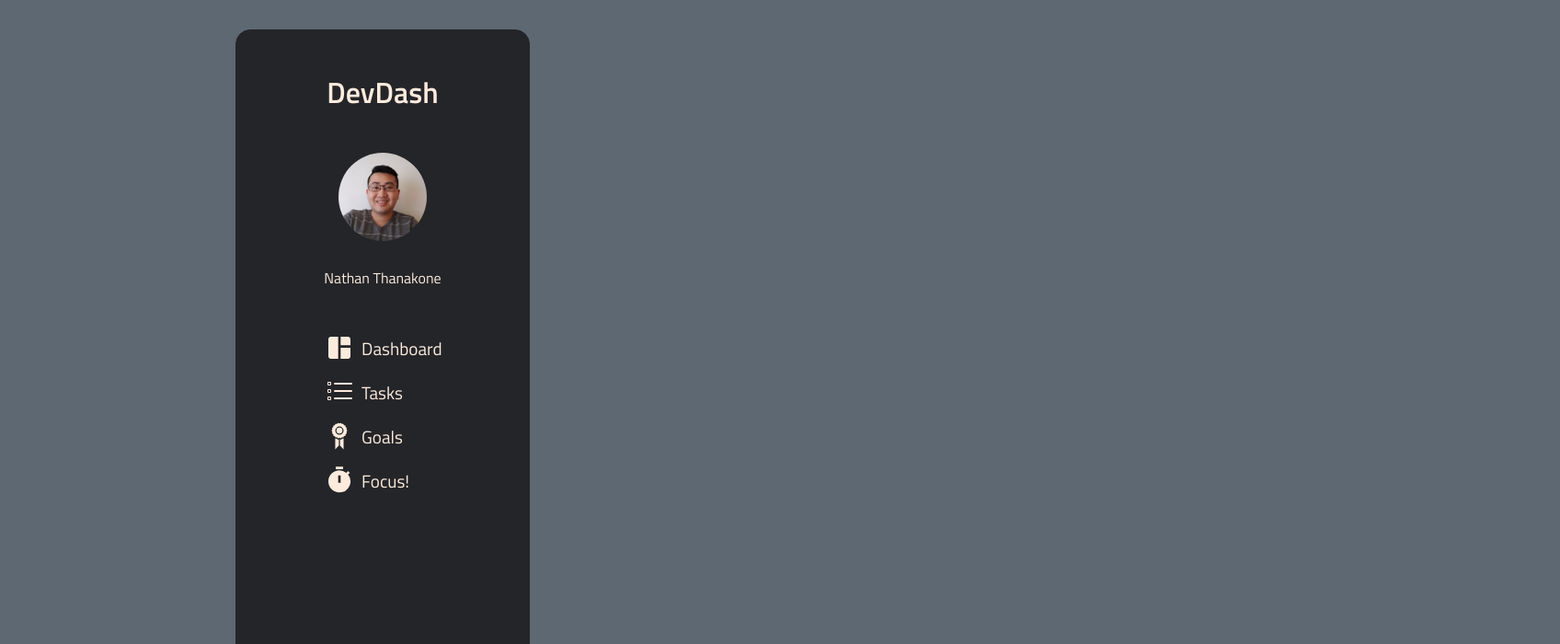
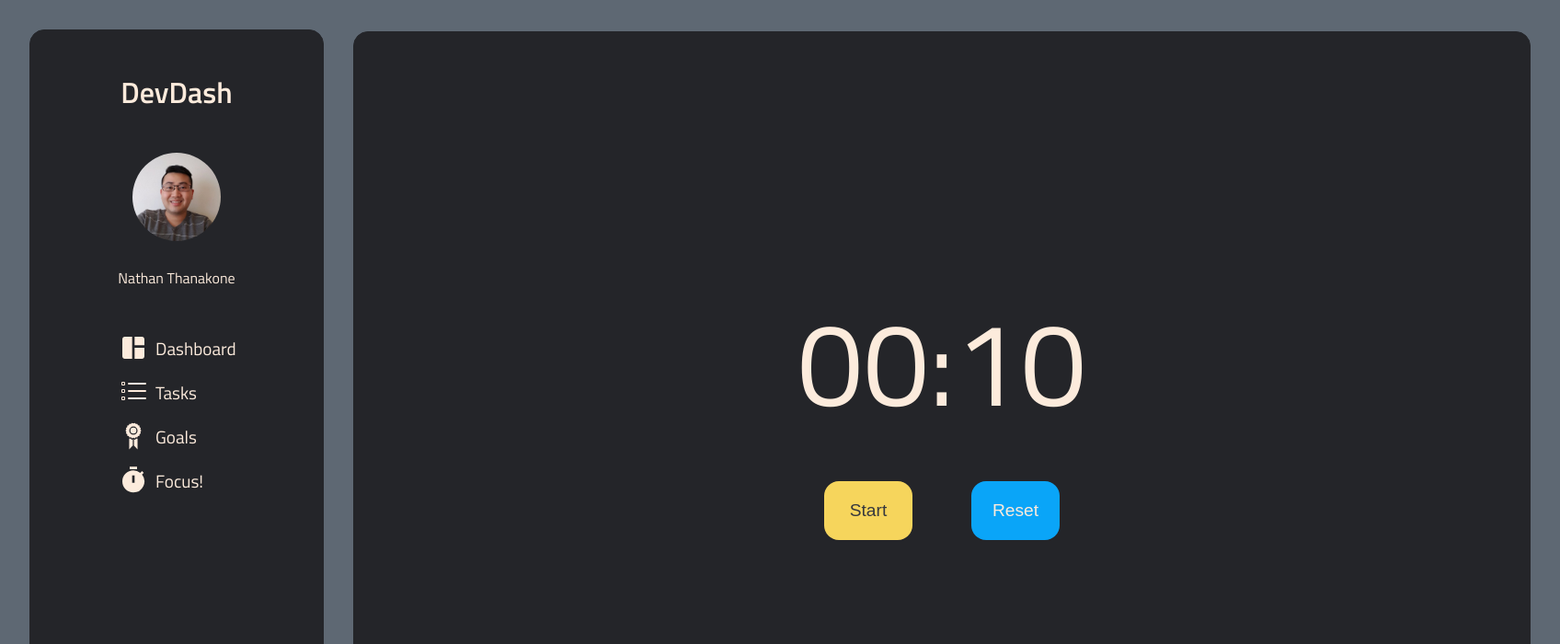
Before and after one commit to NathanThanakone/nathan-thanakone-DevDash-frontend, a React (Create React App) app: page /timer in a window 1280 px wide. Shown: the top 700 px of the page at 92% size, 1696 px wide, since content can reach past the window. Built offline with nearby package versions, Linux system fonts and the light colour scheme; no server answers.

Commit message:
created and styled timer component

```diff
--- a/src/App.js
+++ b/src/App.js
@@ -6,6 +6,7 @@ import NavBar from './components/NavBar/NavBar';
 import AnalyticsPage from "./pages/AnalyticsPage";
 import GoalsPage from "./pages/GoalsPage";
 import TasksPage from './pages/TasksPage';
+import TimerPage from './pages/TimerPage';
 
 const GoalsURL = "http://localhost:8080/goals";
 
@@ -33,8 +34,9 @@ function App() {
           <section className='App__page-container'>
             <Routes>
               <Route path="/" element={<AnalyticsPage />} />
+              <Route path="/tasks" element={<TasksPage />} />
               <Route path="/goals" element={<GoalsPage goalsList={goalsList} />} />
-              <Route path="/tasks" element={<TasksPage />} />
+              <Route path="/timer" element={<TimerPage />} />
             </Routes>
           </section>
         </section>
--- a/src/components/Task/Task.scss
+++ b/src/components/Task/Task.scss
@@ -16,6 +16,7 @@
     border-radius: 0.3rem;
     width: 90%;
     background-color: #173F5F;
+    font-size: 1.2rem;
 
     &:hover {
         cursor: pointer;
--- a/src/components/TasksForm/TasksForm.scss
+++ b/src/components/TasksForm/TasksForm.scss
@@ -9,7 +9,7 @@
     &__input {
         padding: 0.875rem 2rem 0.875rem 1rem;
         border-radius: 0.25rem 0 0 0.25rem;
-        border: 1.5px solid #F6D55C;
+        border: 1.5px solid $primary-button;
         outline: none;
         width: 20rem;
         background: transparent;
@@ -19,15 +19,16 @@
     &__button {
         width: 5rem;
         padding: 1rem;
+        margin-bottom: 2rem;
         border: none;
         border-radius: 0.25rem;
         cursor: pointer;
         outline: none;
         color: $component-background;
-        background-color: #F6D55C;
+        background-color: $primary-button;
 
         &--update {
-            background-color: #0aa5f8;
+            background-color: $secondary-button;
             color: $primary-text;
             padding: 1rem 1.3rem;
         }
--- /dev/null
+++ b/src/components/Timer/Timer.js
@@ -0,0 +1,70 @@
+import "./Timer.scss";
+import { useState, useEffect } from "react";
+
+function Timer() {
+    const [minutes, setMinutes] = useState(0);
+    const [seconds, setSeconds] = useState(10);
+    const [displayMessage, setDisplayMessage] = useState(false);
+    const [isRunning, setIsRunning] = useState(false);
+    const [timerId, setTimerId] = useState(null);
+
+    useEffect(() => {
+        if (isRunning) {
+            const id = setInterval(() => {
+                if (seconds === 0) {
+                    if (minutes !== 0) {
+                        setSeconds(59);
+                        setMinutes(minutes - 1);
+                    } else {
+                        let minutes = displayMessage ? 24 : 4;
+                        let seconds = 59;
+
+                        setSeconds(seconds);
+                        setMinutes(minutes);
+                        setDisplayMessage(!displayMessage);
+                    }
+                } else {
+                    setSeconds(seconds - 1);
+                }
+                }, 1000);
+            setTimerId(id);
+        } else {
+            clearInterval(timerId);
+        }
+        return () => clearInterval(timerId);
+    }, [isRunning, seconds]);
+
+    // prepends 0 to minutes and seconds if number is single digit/< 10
+    const timerMinutes = minutes < 10 ? `0${minutes}` : minutes;
+    const timerSeconds = seconds < 10 ? `0${seconds}` : seconds;
+
+    // start/stop button click handler.
+    const handleStartStopClick = () => {
+        setIsRunning(!isRunning);
+    };
+
+    // reset button click handler. sets values back to default when clicked
+    const handleResetClick = () => {
+        setIsRunning(false);
+        setMinutes(25);
+        setSeconds(0);
+        setDisplayMessage(false);
+    };
+
+    return (
+        <div className="timer">
+            <div className="timer__message">
+                {displayMessage && <div>Time for a break! Back to work in:</div>}
+            </div>
+            <div className="timer__timer">
+                {timerMinutes}:{timerSeconds}
+            </div>
+            <div className="timer__buttons">
+                <button onClick={handleStartStopClick} className="timer__start-stop">{isRunning ? "Pause" : "Start"}</button>
+                <button onClick={handleResetClick} className="timer__reset">Reset</button>
+            </div>
+        </div>
+    );
+}
+
+export default Timer;
--- /dev/null
+++ b/src/components/Timer/Timer.scss
@@ -0,0 +1,66 @@
+@use "../../styles/partials/colours" as *;
+@use "../../styles/partials/typography" as *;
+
+.timer {
+    display: flex;
+    flex-direction: column;
+    justify-content: center;
+    align-items: center;
+    border: 1px solid $component-background;
+    border-radius: 1rem;
+    background-color: $component-background;
+    padding: 2rem;
+    width: 80rem;
+    padding: 2rem;
+    margin: 2rem 2rem 2rem 0;
+    min-height: 53rem;
+    max-height: 53rem;
+
+    &__message {
+        color: $primary-text;
+        font-size: 4rem;
+    }
+
+    &__timer {
+        color: $primary-text;
+        font-size: 8rem;
+    }
+
+    &__buttons {
+        display: flex;
+        justify-content: center;
+        margin: 2rem;
+    }
+
+    &__start-stop {
+        margin: 0 2rem;
+        width: 6rem;
+        height: 4rem;
+        border-radius: 1rem;
+        border: none;
+        background-color: $primary-button;
+        color: $secondary-component-background;
+        font-size: 1.2rem;
+
+        &:hover {
+            cursor: pointer;
+            background-color: rgba(246, 224, 147, 0.95);
+        }
+    }
+
+    &__reset {
+        margin: 0 2rem;
+        width: 6rem;
+        height: 4rem;
+        border-radius: 1rem;
+        border: none;
+        background-color: $secondary-button;
+        color: $primary-text;
+        font-size: 1.2rem;
+
+        &:hover {
+            cursor: pointer;
+            background-color: rgba(77, 184, 241, 0.95);
+        }
+    }
+}
--- /dev/null
+++ b/src/pages/TimerPage.js
@@ -0,0 +1,9 @@
+import Timer from "../components/Timer/Timer";
+
+function TimerPage() {
+    return (
+        <Timer />
+    )
+}
+
+export default TimerPage;
--- a/src/styles/partials/_colours.scss
+++ b/src/styles/partials/_colours.scss
@@ -1,4 +1,9 @@
 $main-background: #5e6873; // main app background
 $component-background: #242529; // 'floating' component background
 $secondary-component-background: #36383e;   // lighter version of component background
+$tertiary-component-background: #dcdcdc; // alternate component background
 $primary-text: #fcebdc; // main text colour
+
+// button colours
+$primary-button: #F6D55C; // main button colour. Start/Stop/Add
+$secondary-button: #0aa5f8;
```
